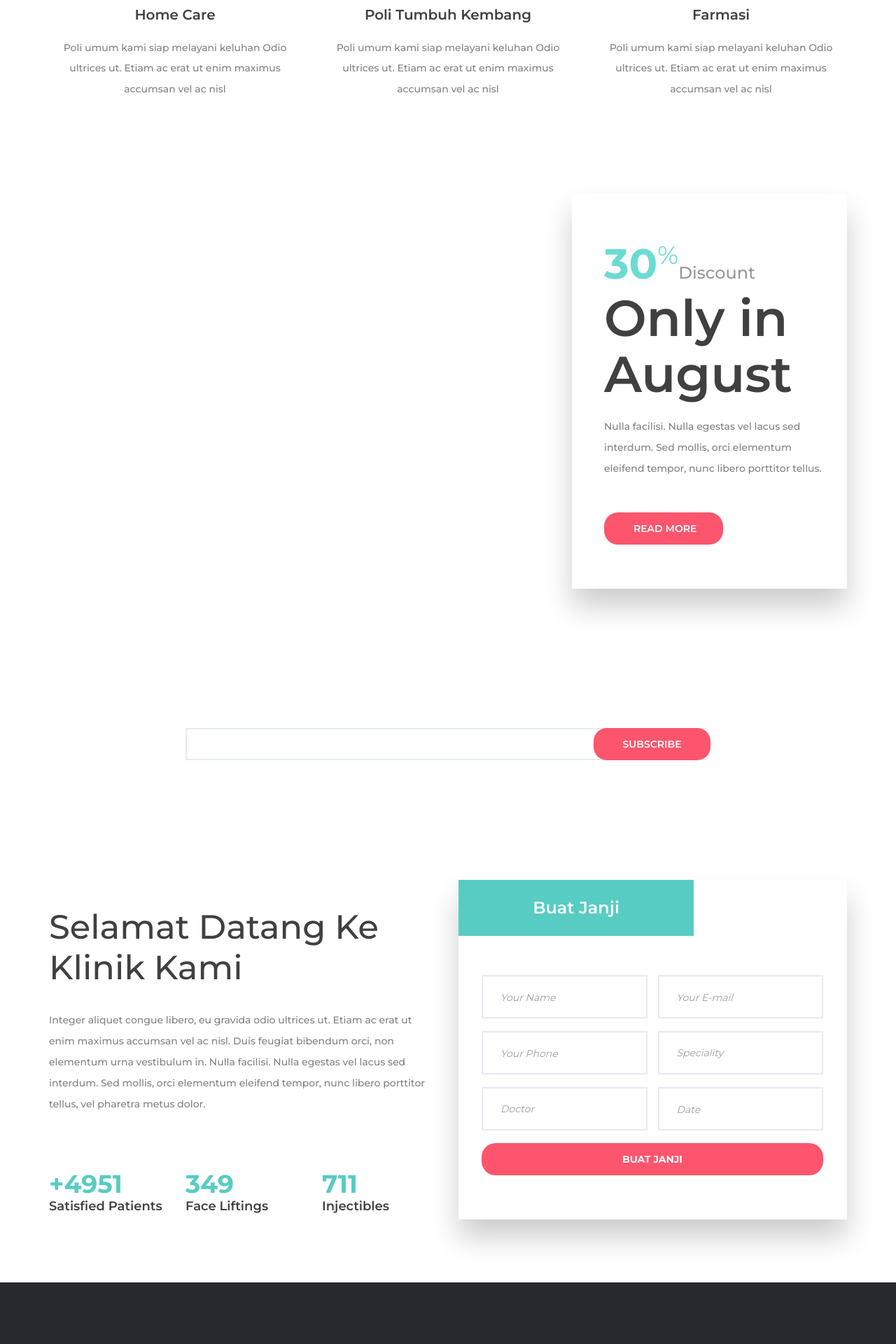
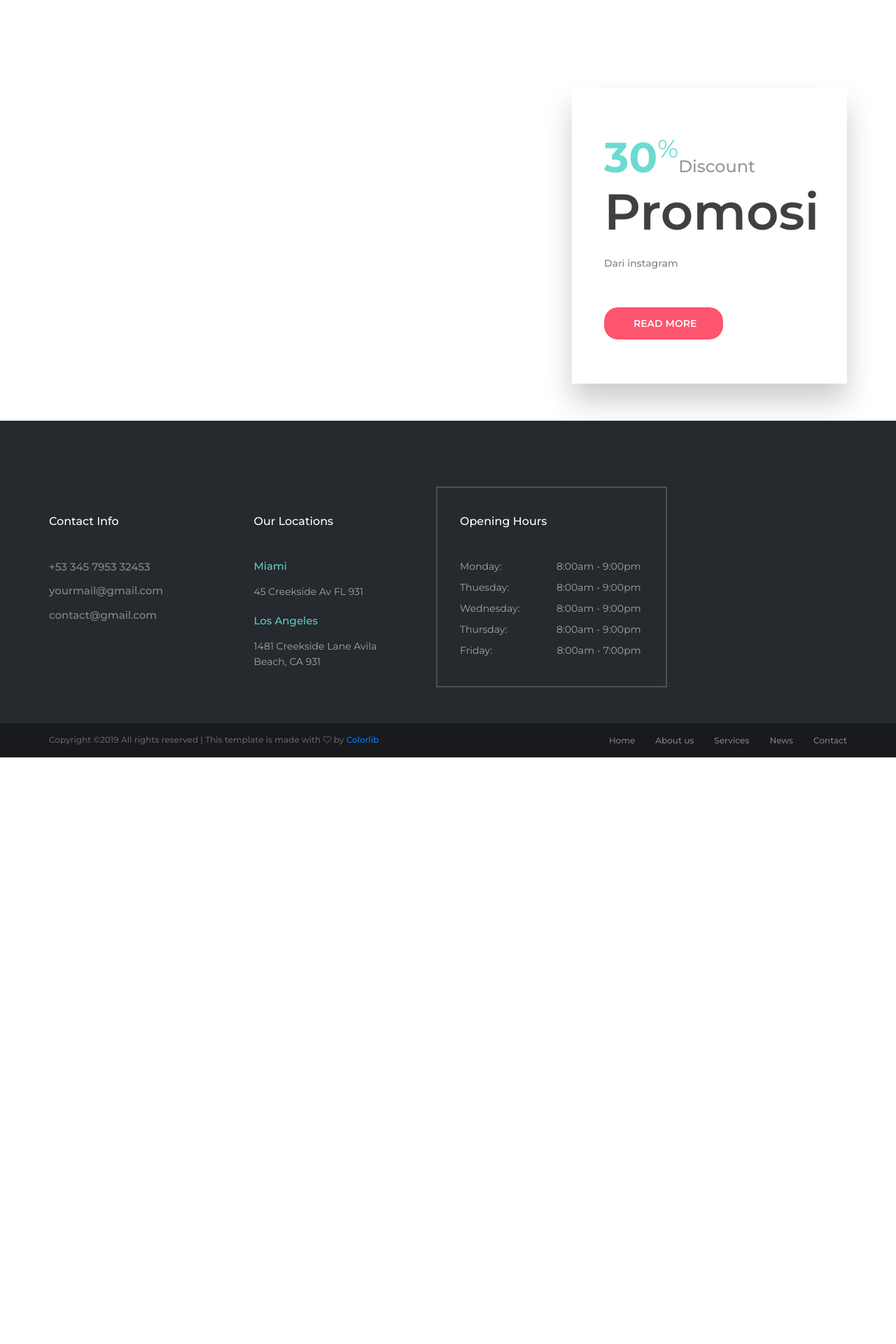
Before and after one commit to RiansyahTohamba/klinik, a PHP site: page / in a window 1280 px wide. Shown: the part 2640-4560 px from the top of the page at 70% size. After the commit the page ends 3722 px from the top, so only its background shows below. Run offline with PHP 8.4, Linux system fonts and the light colour scheme.

Commit message:
change main

```diff
--- a/index.php
+++ b/index.php
@@ -170,7 +170,7 @@
 					<div class="cta_container d-flex flex-lg-row flex-column align-items-lg-center align-items-start justify-content-start">
 						<div class="cta_content">
 							<div class="cta_title">Hubungi Kami</div>
-							<div class="cta_text">Jl KH Agus Salim, Bekasi Timur
+							<div class="cta_text">Jl KH Agus Salim (Tugu) No 35, Bekasi Timur, Jawa Barat
 				</div>
 						</div>
 						<div class="cta_phone ml-lg-auto">(021) 8269 3888</div>
@@ -199,9 +199,6 @@
 					<div class="why_content">
 						<div class="section_title_container">
 							<div class="section_title"><h2>Kenapa memilih kami?</h2></div>
-						</div>
-						<div class="why_text">
-							<p>Ada begitu banyak klinik tapi cuman klinik puri intan blabla . Duis feugiat bibendum orci, non elementum urna vestibulum in. Nulla facilisi. Nulla egestas vel lacus sed interdum. Sed mollis, orci elementum eleifend tempor, nunc libero porttitor tellus, vel pharetra metus dolor.</p>
 						</div>
 						<div class="why_list">
 							<ul>
@@ -314,9 +311,10 @@
 								<div>30<span>%</span></div>
 								<div>Discount</div>
 							</div>
-							<div class="extra_title">Only in August</div>
+							<!-- Pakai API instagram -->
+							<div class="extra_title">Promosi</div>
 							<div class="extra_text">
-								<p>Nulla facilisi. Nulla egestas vel lacus sed interdum. Sed mollis, orci elementum eleifend tempor, nunc libero porttitor tellus.</p>
+								<p>Dari instagram</p>
 							</div>
 							<div class="button button_1 extra_link trans_200"><a href="#">read more</a></div>
 						</div>
@@ -326,131 +324,12 @@
 		</div>
 	</div>
 
-	<!-- Newsletter -->
-
-	<div class="newsletter">
-		<div class="parallax_background parallax-window" data-parallax="scroll" data-image-src="images/newsletter.jpg" data-speed="0.8"></div>
-		<div class="container">
-			<div class="row">
-				<div class="col text-center">
-					<div class="newsletter_title">Subscribe to our newsletter</div>
-				</div>
-			</div>
-			<div class="row newsletter_row">
-				<div class="col-lg-8 offset-lg-2">
-					<div class="newsletter_form_container">
-						<form action="#" id="newsleter_form" class="newsletter_form">
-							<input type="email" class="newsletter_input" placeholder="Your E-mail" required="required">
-							<button class="newsletter_button">subscribe</button>
-						</form>
-					</div>
-				</div>
-			</div>
-		</div>
-	</div>
-<!-- Make An Appointmen -->
-
-	<div class="intro">
-		<div class="container">
-			<div class="row">
-
-				<!-- Intro Content -->
-				<div class="col-lg-6 intro_col">
-					<div class="intro_content">
-						<div class="section_title_container">
-							<div class="section_title"><h2>Selamat Datang Ke Klinik Kami</h2></div>
-						</div>
-						<div class="intro_text">
-							<p>Integer aliquet congue libero, eu gravida odio ultrices ut. Etiam ac erat ut enim maximus accumsan vel ac nisl. Duis feugiat bibendum orci, non elementum urna vestibulum in. Nulla facilisi. Nulla egestas vel lacus sed interdum. Sed mollis, orci elementum eleifend tempor, nunc libero porttitor tellus, vel pharetra metus dolor.</p>
-						</div>
-						<div class="milestones">
-							<div class="row milestones_row">
-
-								<!-- Milestone -->
-								<div class="col-md-4 milestone_col">
-									<div class="milestone">
-										<div class="milestone_counter" data-end-value="5000" data-sign-before="+">0</div>
-										<div class="milestone_text">Satisfied Patients</div>
-									</div>
-								</div>
-
-								<!-- Milestone -->
-								<div class="col-md-4 milestone_col">
-									<div class="milestone">
-										<div class="milestone_counter" data-end-value="352">0</div>
-										<div class="milestone_text">Face Liftings</div>
-									</div>
-								</div>
-
-								<!-- Milestone -->
-								<div class="col-md-4 milestone_col">
-									<div class="milestone">
-										<div class="milestone_counter" data-end-value="718">0</div>
-										<div class="milestone_text">Injectibles</div>
-									</div>
-								</div>
-
-							</div>
-						</div>
-					</div>
-				</div>
-
-				<!-- Intro Form -->
-				<div class="col-lg-6 intro_col">
-					<div class="intro_form_container">
-						<div class="intro_form_title">Buat Janji</div>
-						<form action="#" class="intro_form" id="intro_form">
-							<div class="d-flex flex-row align-items-start justify-content-between flex-wrap">
-								<input type="text" class="intro_input" placeholder="Your Name" required="required">
-								<input type="email" class="intro_input" placeholder="Your E-mail" required="required">
-								<input type="tel" class="intro_input" placeholder="Your Phone" required="required">
-								<select class="intro_select intro_input" required>
-									<option disabled="" selected="" value="">Speciality</option>
-									<option>Speciality 1</option>
-									<option>Speciality 2</option>
-									<option>Speciality 3</option>
-									<option>Speciality 4</option>
-									<option>Speciality 5</option>
-								</select>
-								<select class="intro_select intro_input" required="required">
-										<option disabled="" selected="" value="">Doctor</option>
-										<option>Doctor 1</option>
-										<option>Doctor 2</option>
-										<option>Doctor 3</option>
-										<option>Doctor 4</option>
-										<option>Doctor 5</option>
-									</select>
-								<input type="text" id="datepicker" class="intro_input datepicker" placeholder="Date" required="required">
-							</div>
-							<button class="button button_1 intro_button trans_200">Buat Janji</button>
-						</form>
-					</div>
-				</div>
-
-			</div>
-		</div>
-	</div>
 	<!-- Footer -->
 
 	<footer class="footer">
 		<div class="footer_content">
 			<div class="container">
 				<div class="row">
-
-					<!-- Footer About -->
-					<div class="col-lg-3 footer_col">
-						<div class="footer_about">
-							<div class="footer_logo">
-								<a href="#">
-									<div>Dr<span>PRO</span></div>
-									<div>Plastic Surgery</div>
-								</a>
-							</div>
-							<div class="footer_about_text">
-								<p>Nulla facilisi. Nulla egestas vel lacus sed interdum. Sed mollis, orci eleme ntum eleifend tempor, nunc libero porttitor tellus.</p>
-							</div>
-						</div>
-					</div>
 
 					<!-- Footer Contact Info -->
 					<div class="col-lg-3 footer_col">
```
